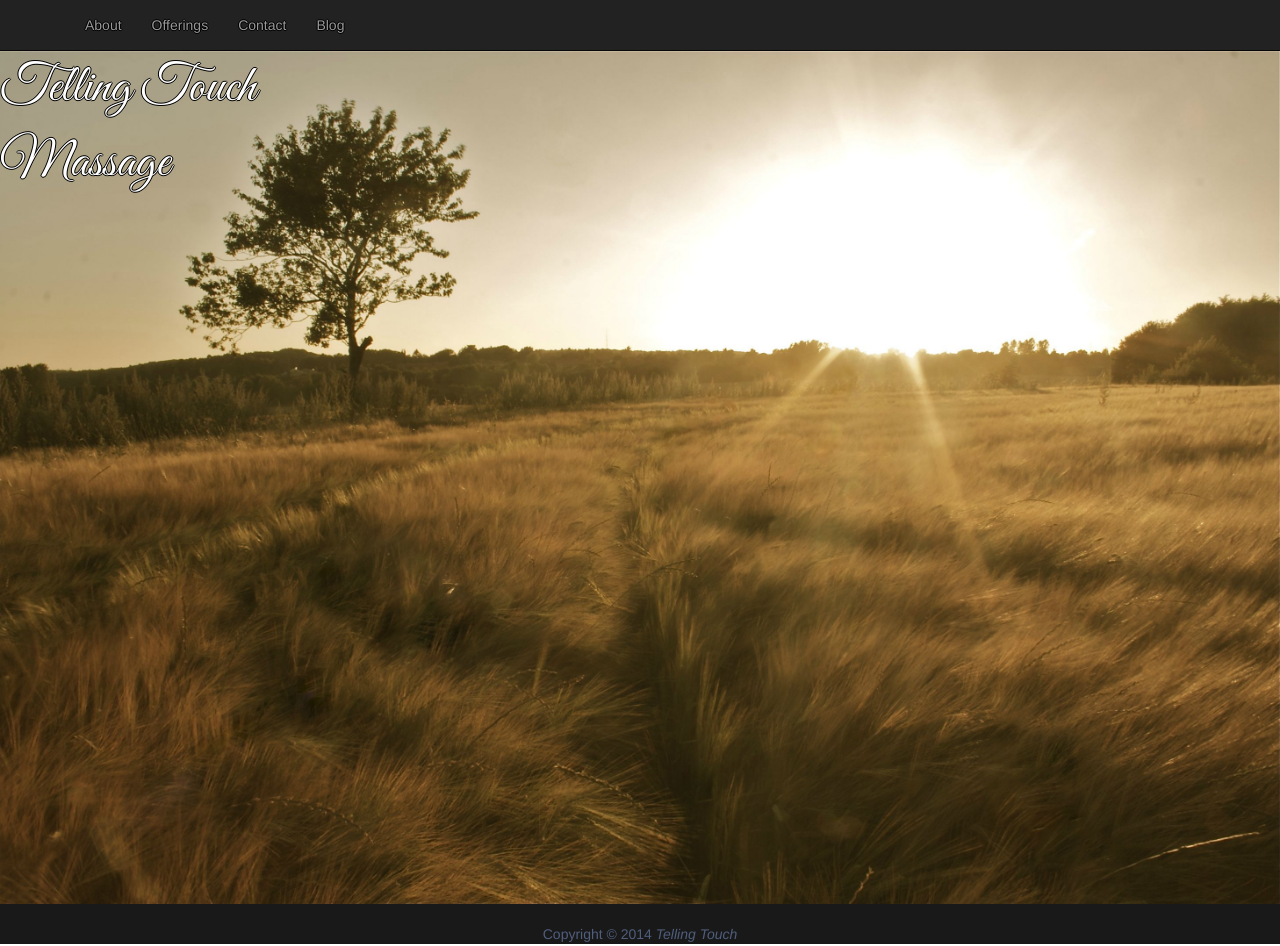
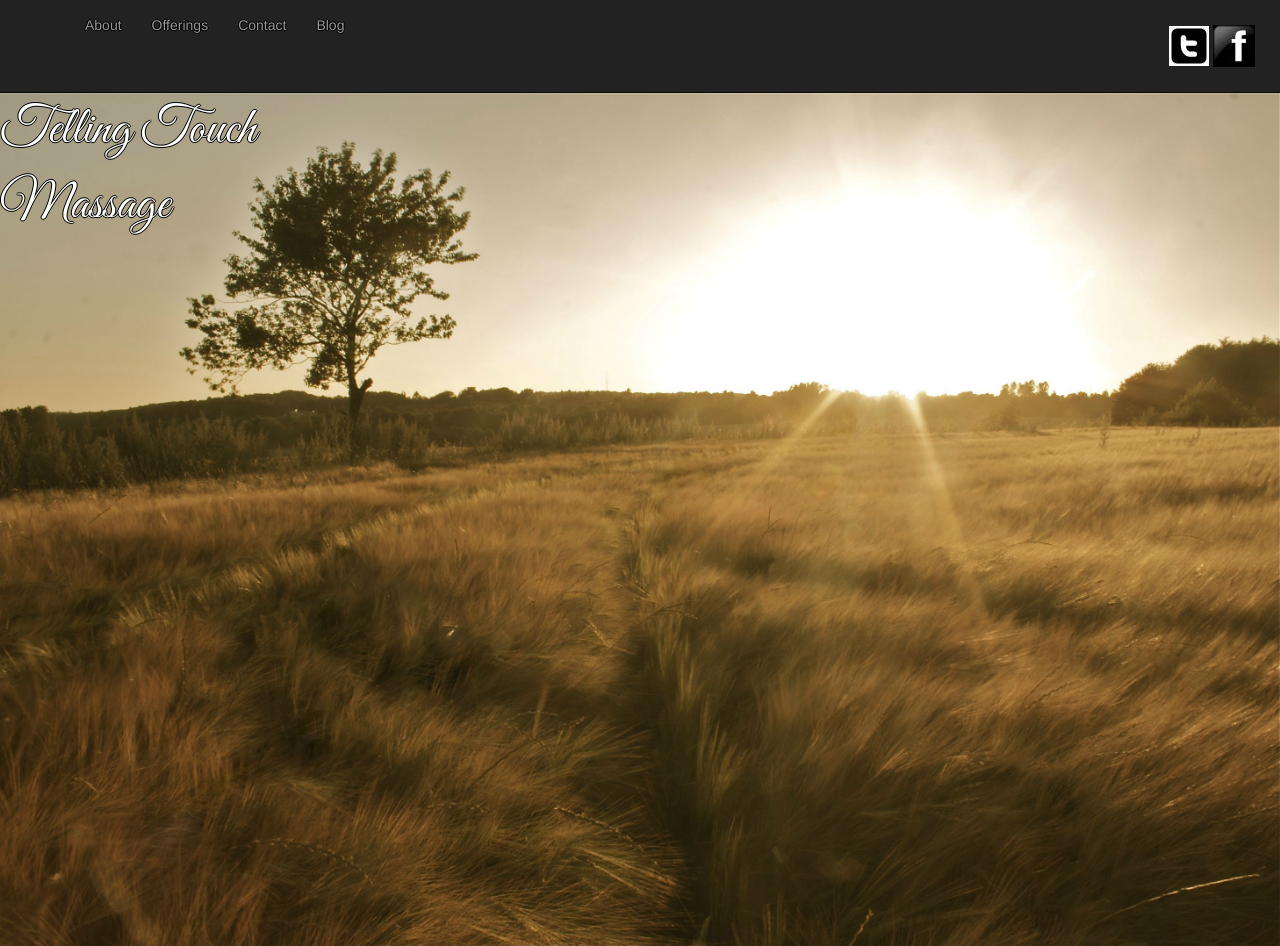
Before and after one commit to Dallasss7/cobrakai-project, a plain HTML site: page main.html in a window 1280 px wide. Shown: the top 946 px of the page. Drawn offline with Linux system fonts and the light colour scheme.

Commit message:
social handles added

```diff
--- a/main.html
+++ b/main.html
@@ -34,6 +34,11 @@
 		            <li class="blog"><a href="blog.html">Blog</a></li>
 	    		</ul>
 	  		</div><!-- /.navbar-collapse -->
+	  			<div  class="social-logo">
+	  				<a href="http://twitter.com"><img src="lib/images/twitter-logo.jpeg" alt="Twitter Logo"></a>
+        			<a href="http://facebook.com"><img src="lib/images/facebook-logo.jpeg" alt="Facebook Logo"></a>
+        		</div>
+
 		</div><!-- container -->
 	</nav>
 	</header>
--- a/stylesheets/blogcobra.css
+++ b/stylesheets/blogcobra.css
@@ -7,6 +7,10 @@
 
 .navbar{
 	margin-bottom: 0px;
+}
+.social-logo{
+	text-align: right;
+	margin:-25px -45px 25px 0;
 }
 
 body{
--- a/stylesheets/cobrakai.css
+++ b/stylesheets/cobrakai.css
@@ -7,6 +7,10 @@
 
 .navbar{
 	margin-bottom: 0px;
+}
+.social-logo{
+	text-align: right;
+	margin:-25px -45px 25px 0;
 }
 
 a{
```
Also changed, not shown: blog.html (+4 -0 lines), lib/images/facebook-logo.jpeg (added), lib/images/twitter-logo.jpeg (added).
